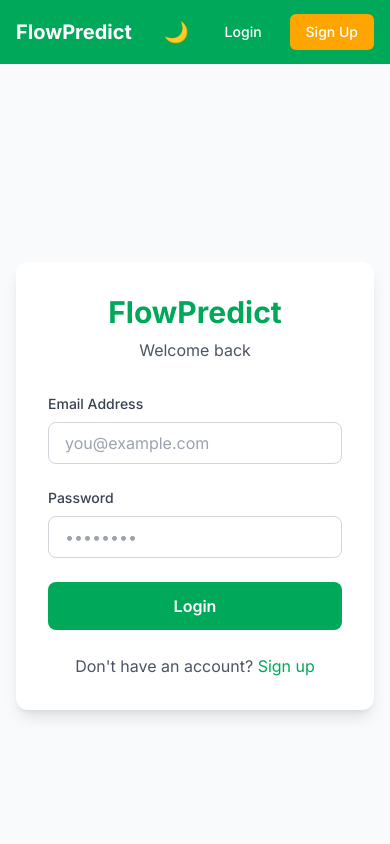
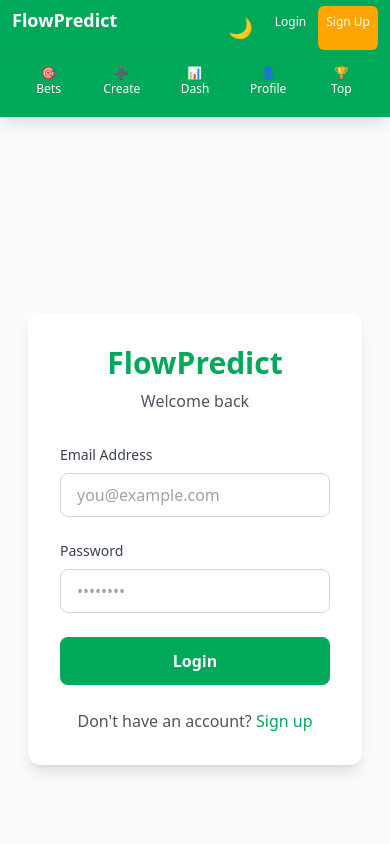
Before and after one commit to manuelrye22-stack/Flowpredict, a Next.js app in the folder client/: page /login in a window 390 px wide. Shown: the top 844 px of the page. Built offline with nearby package versions, Linux system fonts and the light colour scheme; no server answers.

Commit message:
Optimize: Dark mode, mobile responsive, touch-friendly

```diff
--- a/client/src/app/globals.css
+++ b/client/src/app/globals.css
@@ -9,7 +9,7 @@
 
 .dark {
   --foreground-rgb: 245, 245, 245;
-  --background-rgb: 17, 24, 39;
+  --background-rgb: 15, 15, 23;
 }
 
 body {
@@ -17,37 +17,27 @@ body {
   background: rgb(var(--background-rgb));
 }
 
-.dark body {
-  @apply bg-gray-900 text-white;
+/* Mobile-first responsive */
+* {
+  box-sizing: border-box;
 }
 
-.dark .bg-white {
-  @apply bg-gray-800;
+html {
+  -webkit-text-size-adjust: 100%;
+  -webkit-tap-highlight-color: transparent;
+  scroll-behavior: smooth;
 }
 
-.dark .bg-gray-50 {
-  @apply bg-gray-700;
-}
+/* Touch-friendly tap targets */
+@media (max-width: 640px) {
+  button, a, input, select {
+    min-height: 44px;
+    min-width: 44px;
+  }
 
-.dark .text-gray-600,
-.dark .text-gray-500,
-.dark .text-gray-400 {
-  @apply text-gray-300;
-}
-
-.dark .bg-gray-100 {
-  @apply bg-gray-700;
-}
-
-.dark input,
-.dark select,
-.dark textarea {
-  @apply bg-gray-700 border-gray-600 text-white;
-}
-
-.dark .shadow-lg,
-.dark .shadow {
-  @apply shadow-gray-900/50;
+  input, select, textarea {
+    font-size: 16px;
+  }
 }
 
 @layer utilities {
--- a/client/src/app/layout.tsx
+++ b/client/src/app/layout.tsx
@@ -1,4 +1,4 @@
-import type { Metadata } from 'next'
+import type { Metadata, Viewport } from 'next'
 import { Inter } from 'next/font/google'
 import './globals.css'
 import ThemeToggle from '@/components/ThemeToggle'
@@ -11,6 +11,12 @@ export const metadata: Metadata = {
   description: 'Create and accept predictions on sports, crypto, and custom topics. Bet against other users directly.',
 }
 
+export const viewport: Viewport = {
+  width: 'device-width',
+  initialScale: 1,
+  maximumScale: 1,
+}
+
 export default function RootLayout({
   children,
 }: {
@@ -18,41 +24,61 @@ export default function RootLayout({
 }) {
   return (
     <html lang="en">
-      <body className={inter.className}>
-        <div className="min-h-screen bg-gray-50">
+      <body className="min-h-screen bg-gray-50 dark:bg-gray-900">
         <NotificationBanner />
-          <nav className="bg-nigeria-green text-white shadow-lg">
-            <div className="max-w-7xl mx-auto px-4 sm:px-6 lg:px-8">
-              <div className="flex items-center justify-between h-16">
-                <div className="flex items-center">
-                  <a href="/" className="text-xl font-bold">FlowPredict</a>
+        <nav className="bg-nigeria-green text-white shadow-lg sticky top-0 z-50">
+          <div className="max-w-7xl mx-auto px-3 sm:px-4 lg:px-8">
+            <div className="flex items-center justify-between h-14 sm:h-16">
+              <a href="/" className="text-lg sm:text-xl font-bold">FlowPredict</a>
+
+              {/* Desktop Nav */}
+              <div className="hidden lg:flex items-baseline space-x-2">
+                <a href="/bets" className="hover:bg-green-700 px-2 py-2 rounded-md text-sm font-medium">Bets</a>
+                <a href="/bets/create" className="hover:bg-green-700 px-2 py-2 rounded-md text-sm font-medium">Create</a>
+                <a href="/dashboard" className="hover:bg-green-700 px-2 py-2 rounded-md text-sm font-medium">Dashboard</a>
+                <a href="/leaderboard" className="hover:bg-green-700 px-2 py-2 rounded-md text-sm font-medium">🏆</a>
+                <a href="/admin" className="hover:bg-green-700 px-2 py-2 rounded-md text-sm font-medium">Admin</a>
               </div>
-                <div className="hidden md:block">
-                  <div className="ml-10 flex items-baseline space-x-4">
-                    <a href="/bets" className="hover:bg-green-700 px-3 py-2 rounded-md text-sm font-medium">Browse Bets</a>
-                    <a href="/bets/create" className="hover:bg-green-700 px-3 py-2 rounded-md text-sm font-medium">Create Bet</a>
-                    <a href="/dashboard" className="hover:bg-green-700 px-3 py-2 rounded-md text-sm font-medium">Dashboard</a>
-                    <a href="/profile" className="hover:bg-green-700 px-3 py-2 rounded-md text-sm font-medium">📊 Profile</a>
-                    <a href="/leaderboard" className="hover:bg-green-700 px-3 py-2 rounded-md text-sm font-medium">🏆 Leaderboard</a>
-                    <a href="/admin" className="hover:bg-green-700 px-3 py-2 rounded-md text-sm font-medium">Admin</a>
+
+              <div className="flex items-center gap-1 sm:gap-2">
+                <ThemeToggle />
+                <a href="/login" className="text-xs sm:text-sm hover:bg-green-700 px-2 py-2 rounded-md">Login</a>
+                <a href="/register" className="bg-nigeria-orange text-white px-2 sm:px-4 py-2 rounded-md text-xs sm:text-sm font-medium hover:bg-orange-600">Sign Up</a>
               </div>
             </div>
-                <div className="flex items-center space-x-4">
-                  <ThemeToggle />
-                  <a href="/login" className="hover:bg-green-700 px-3 py-2 rounded-md text-sm font-medium">Login</a>
-                  <a href="/register" className="bg-nigeria-orange text-white px-4 py-2 rounded-md text-sm font-medium hover:bg-orange-600">Sign Up</a>
-                </div>
+
+            {/* Mobile Nav - Icons only */}
+            <div className="lg:hidden flex justify-around py-2 border-t border-green-600 -mx-3 sm:-mx-4 px-3 sm:px-4">
+              <a href="/bets" className="flex flex-col items-center text-xs">
+                <span>🎯</span>
+                <span>Bets</span>
+              </a>
+              <a href="/bets/create" className="flex flex-col items-center text-xs">
+                <span>➕</span>
+                <span>Create</span>
+              </a>
+              <a href="/dashboard" className="flex flex-col items-center text-xs">
+                <span>📊</span>
+                <span>Dash</span>
+              </a>
+              <a href="/profile" className="flex flex-col items-center text-xs">
+                <span>👤</span>
+                <span>Profile</span>
+              </a>
+              <a href="/leaderboard" className="flex flex-col items-center text-xs">
+                <span>🏆</span>
+                <span>Top</span>
+              </a>
             </div>
           </div>
         </nav>
-          <main>{children}</main>
-          <footer className="bg-gray-800 text-white py-8 mt-16">
-            <div className="max-w-7xl mx-auto px-4 text-center">
+        <main className="px-3 sm:px-4 pb-20 lg:pb-8">{children}</main>
+        <footer className="bg-gray-800 dark:bg-gray-950 text-white py-6 sm:py-8 mt-12 sm:mt-16">
+          <div className="max-w-7xl mx-auto px-3 sm:px-4 text-center">
             <p>&copy; 2026 FlowPredict. P2P Crypto Predictions.</p>
-              <p className="text-gray-400 text-sm mt-2">Bet responsibly. P2P predictions with no platform cut from bets.</p>
+            <p className="text-gray-400 text-sm mt-1">Bet responsibly.</p>
           </div>
         </footer>
-        </div>
       </body>
     </html>
   )
--- a/client/src/app/profile/page.tsx
+++ b/client/src/app/profile/page.tsx
@@ -554,29 +554,29 @@ export default function Profile() {
 
         {/* Wallet Tab */}
         {activeTab === 'wallet' && (
-          <div className="bg-white rounded-xl shadow-lg p-8 mb-8">
-            <h2 className="text-xl font-bold mb-6">💳 My Wallet</h2>
+          <div className="bg-white dark:bg-gray-800 rounded-xl shadow-lg p-4 sm:p-8 mb-6 sm:mb-8">
+            <h2 className="text-lg sm:text-xl font-bold mb-4 sm:mb-6">💳 Wallet</h2>
 
             {/* Balance Display */}
-            <div className="bg-gradient-to-r from-nigeria-green to-green-600 rounded-xl p-6 mb-6 text-white">
-              <p className="text-sm opacity-80">Available Balance</p>
-              <p className="text-4xl font-bold">{balance?.balance || 0} USDT</p>
-              <p className="text-sm opacity-80 mt-2">
+            <div className="bg-gradient-to-r from-nigeria-green to-green-600 rounded-xl p-4 sm:p-6 mb-4 sm:mb-6 text-white">
+              <p className="text-sm opacity-80">Balance</p>
+              <p className="text-3xl sm:text-4xl font-bold">{balance?.balance || 0} USDT</p>
+              <p className="text-sm opacity-80 mt-1 sm:mt-2">
                 ≈ ₦{((balance?.balance || 0) * 1550).toLocaleString()}
               </p>
             </div>
 
             {/* Actions */}
-            <div className="grid grid-cols-2 gap-4 mb-6">
+            <div className="grid grid-cols-2 gap-3 sm:gap-4 mb-4 sm:mb-6">
               <button
                 onClick={() => setShowDeposit(true)}
-                className="py-3 px-4 bg-nigeria-green text-white rounded-lg font-medium hover:bg-green-700"
+                className="py-3 px-4 bg-nigeria-green text-white rounded-lg font-medium hover:bg-green-700 text-sm sm:text-base"
               >
                 💵 Deposit
               </button>
               <button
                 onClick={() => setShowWithdraw(true)}
-                className="py-3 px-4 bg-nigeria-orange text-white rounded-lg font-medium hover:bg-orange-600"
+                className="py-3 px-4 bg-nigeria-orange text-white rounded-lg font-medium hover:bg-orange-600 text-sm sm:text-base"
               >
                 💸 Withdraw
               </button>
```
Also changed, not shown: client/src/app/bets/page.tsx (+36 -36 lines). Lines whose indentation alone changed are shown as unchanged.
